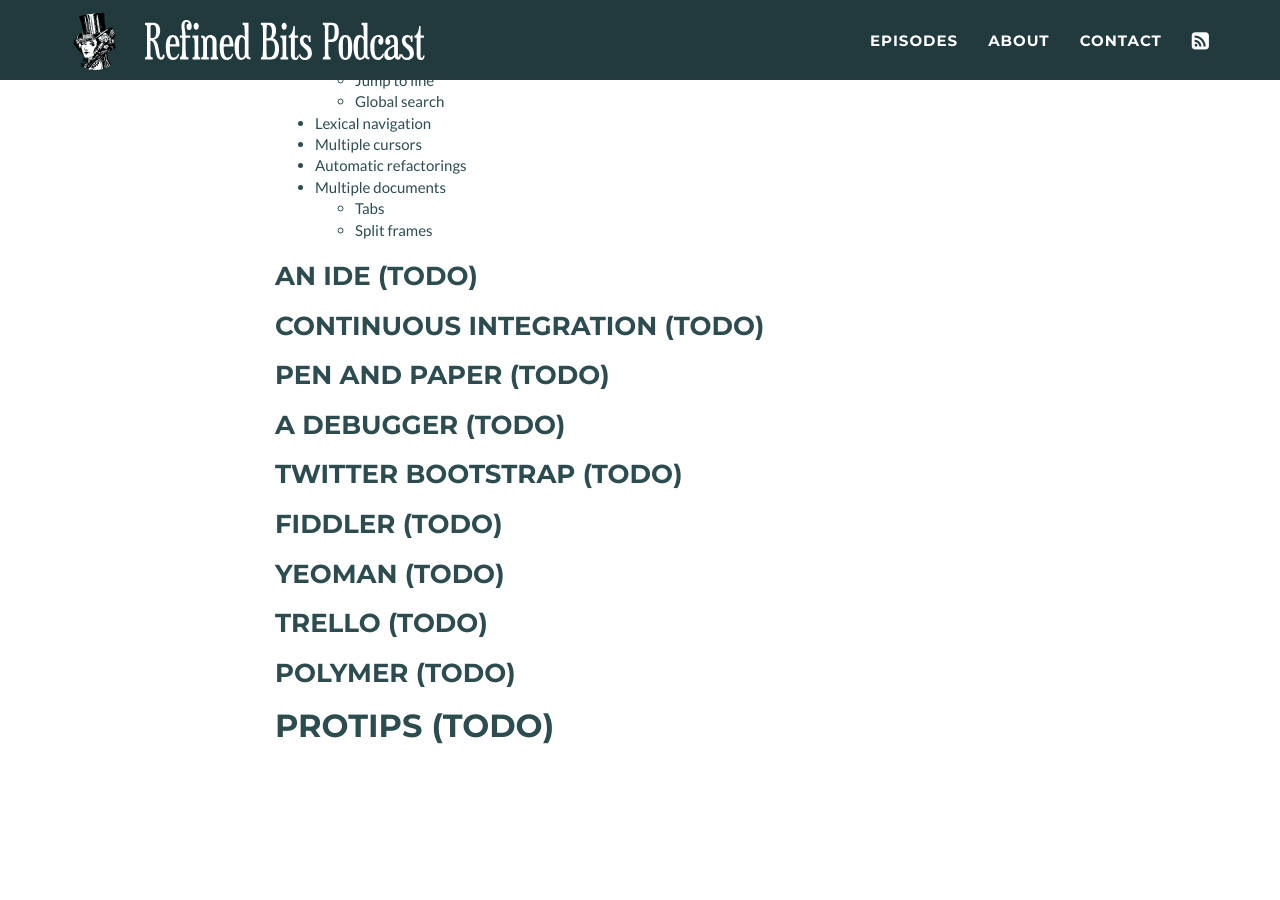
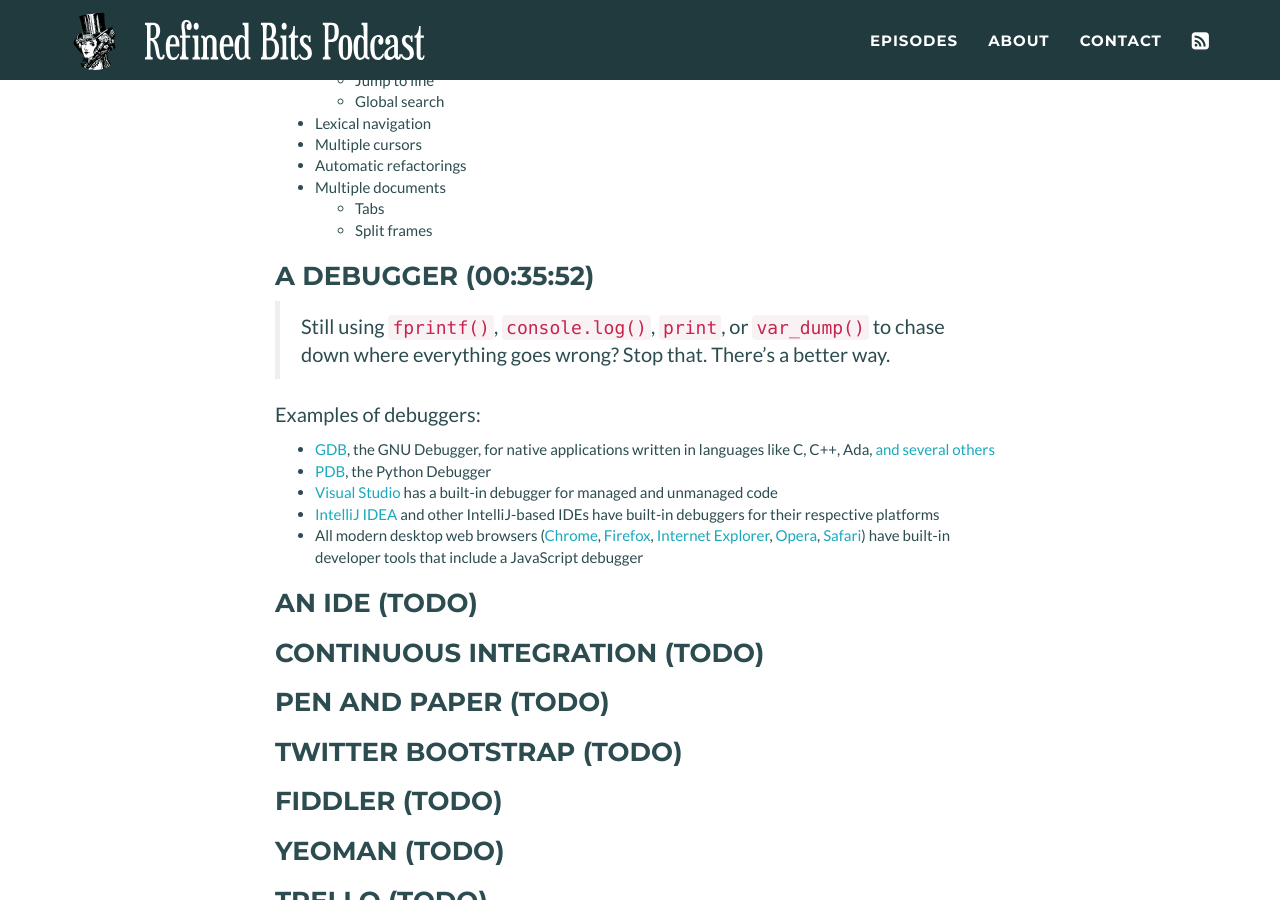
Before and after one commit to refined-bits/refinedbitspodcast.com, a Jekyll site: the page built from _posts/2014-12-16-preparing-for-a-hackathon.md, in a window 1280 px wide and 900 px high, scrolled down 4531 px. Built offline with Jekyll 4.4.1, drawn with Linux system fonts in a browser that asks for light colours.

Commit message:
Debugger notes.

```diff
--- a/_posts/2014-12-16-preparing-for-a-hackathon.md
+++ b/_posts/2014-12-16-preparing-for-a-hackathon.md
@@ -149,13 +149,23 @@
    * Tabs
    * Split frames
 
+### A Debugger (00:35:52)
+
+> Still using `fprintf()`, `console.log()`, `print`, or `var_dump()` to chase down where everything goes wrong? Stop that. There's a better way.
+
+Examples of debuggers:
+
+ * [GDB](http://www.gnu.org/software/gdb/), the GNU Debugger, for native applications written in languages like C, C++, Ada, [and several others](https://sourceware.org/gdb/onlinedocs/gdb/Supported-Languages.html)
+ * [PDB](https://docs.python.org/2/library/pdb.html), the Python Debugger
+ * [Visual Studio](http://msdn.microsoft.com/en-us/library/sc65sadd.aspx) has a built-in debugger for managed and unmanaged code
+ * [IntelliJ IDEA](https://www.jetbrains.com/idea/) and other IntelliJ-based IDEs have built-in debuggers for their respective platforms
+ * All modern desktop web browsers ([Chrome](https://developer.chrome.com/devtools), [Firefox](https://developer.mozilla.org/en-US/docs/Tools), [Internet Explorer](http://msdn.microsoft.com/en-us/library/ie/gg589507.aspx), [Opera](http://www.opera.com/dragonfly/), [Safari](https://developer.apple.com/safari/tools/)) have built-in developer tools that include a JavaScript debugger
+
 ### An IDE (TODO)
 
 ### Continuous Integration (TODO)
 
 ### Pen and Paper (TODO)
-
-### A Debugger (TODO)
 
 ### Twitter Bootstrap (TODO)
 
```
